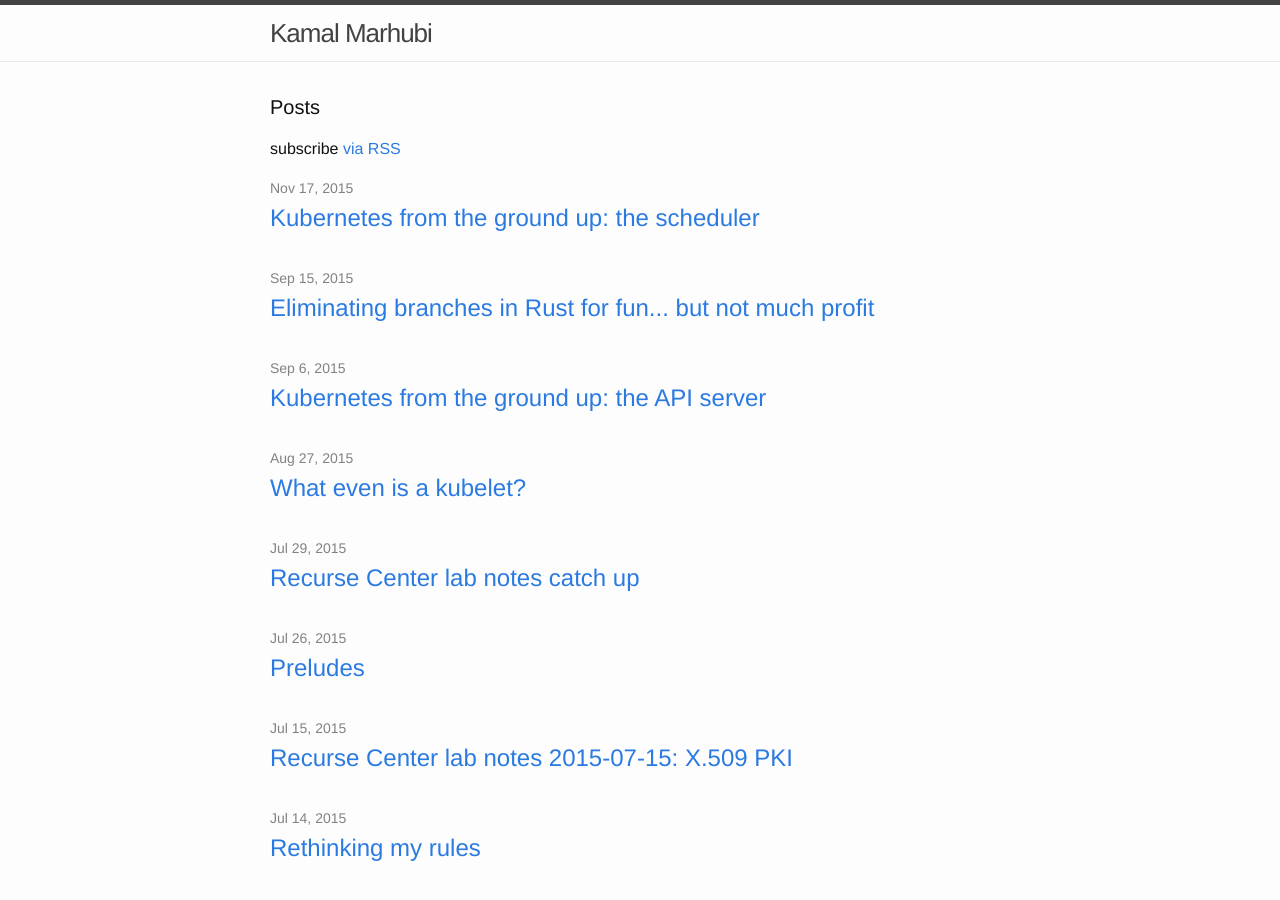
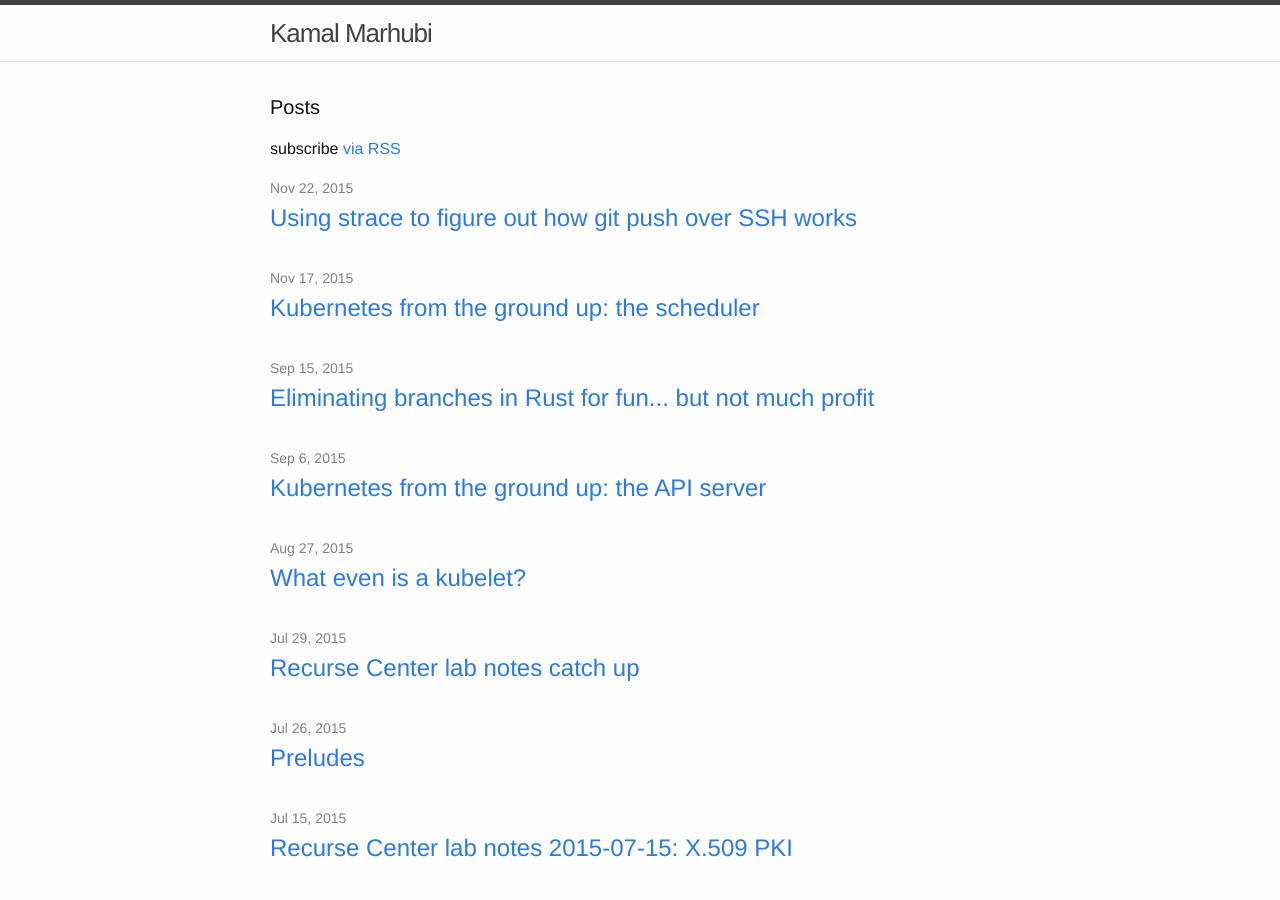
Before and after one commit to kamalmarhubi/website, a Jekyll site: the page built from blog/index.html, in a window 1280 px wide and 900 px high. Built offline with Jekyll 4.4.1, drawn with Linux system fonts in a browser that asks for light colours.

Commit message:
Publish strace git push ssh post

```diff
--- a/_drafts/strace-ing-git-fetch.markdown
+++ b/_posts/2015-11-21-using-strace-to-figure-out-how-git-push-over-ssh-works.markdown
@@ -1,6 +1,7 @@
 ---
 layout: post
-title: How git pull over SSH works
+title: Using strace to figure out how git push over SSH works
+date: 2015-11-21T23:48:22-05:00
 ---
 
 Yesterday I was curious about how `git push` works over SSH. I'm getting more
@@ -11,8 +12,8 @@
 [pid 15943] execve("/usr/bin/ssh", ["ssh", "git@github.com", "git-receive-pack 'kamalmarhubi/w"...], [/* 51 vars */]) = 0
 ~~~
 
-So `git push` eventually calls `ssh git@github.com git-receive-pack
-<repo-path>`. Trying this out at my terminal gives me this:
+So `git push` eventually calls `ssh git@github.com git-receive-pack <repo-path>`.
+Trying this out at my terminal gives me this:
 
 ~~~
 $ ssh git@github.com git-receive-pack kamalmarhubi/website
```
Also changed, not shown: other parts of _posts/2015-11-21-using-strace-to-figure-out-how-git-push-over-ssh-works.markdown (+1 -1 lines).
